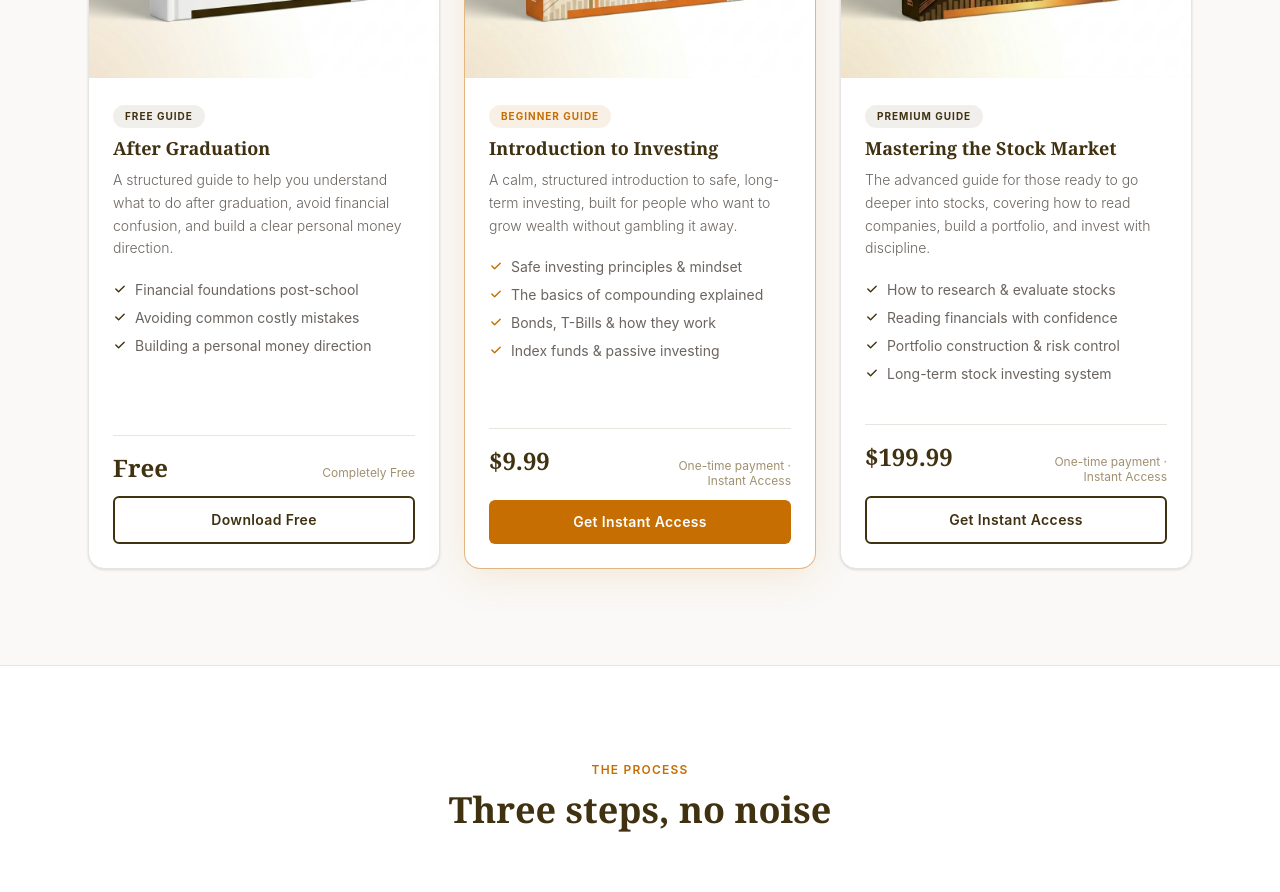
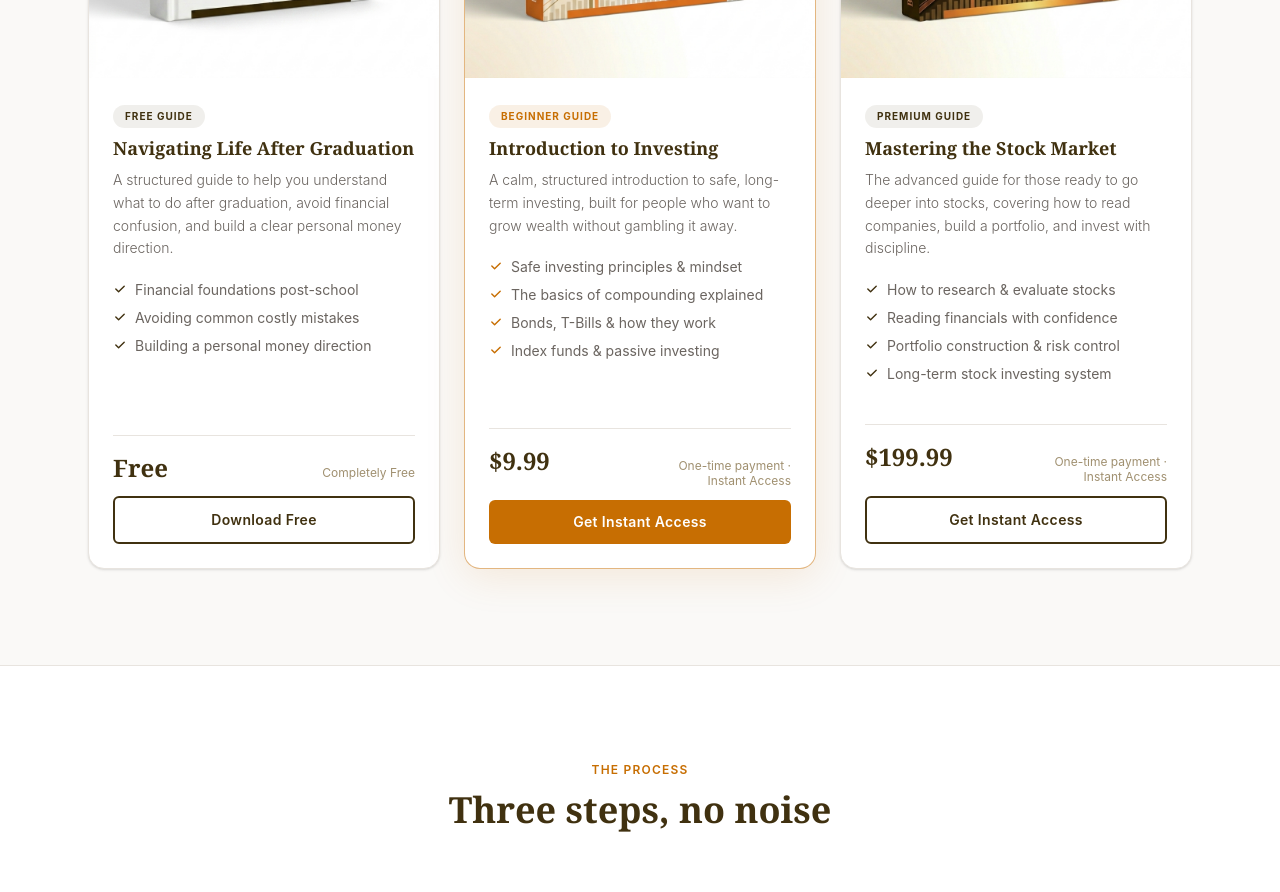
Before and after one commit to umobiajulu/quietmanual, a Vue app: page / in a window 1280 px wide. Shown: the part 2160-3052 px from the top of the page. Built offline with nearby package versions, Linux system fonts and the light colour scheme.

Commit message:
added introduction to investing

```diff
--- a/src/views/Home.vue
+++ b/src/views/Home.vue
@@ -303,7 +303,7 @@ const valueCards = [
 
 const products = [
   {
-    title: 'After Graduation',
+    title: 'Navigating Life After Graduation',
     tag: 'Free Guide',
     tagColor: 'primary',
     description: 'A structured guide to help you understand what to do after graduation, avoid financial confusion, and build a clear personal money direction.',
```
Also changed, not shown: public/qm1.png, 1 other file (tests, documents, lock files or other folders).
